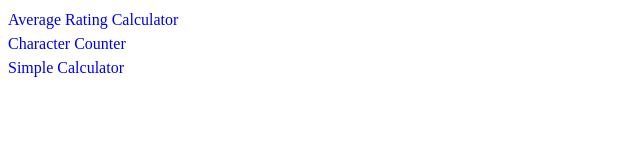
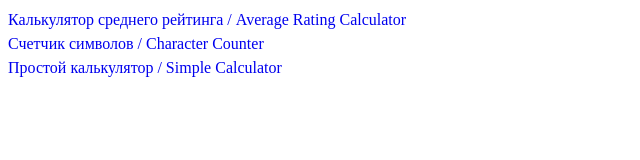
Before and after one commit to Zaryad/zaryad.github.com, a plain HTML site: page index.html in a window 1280 px wide. Shown: the whole page, without its empty margins (0-640 px from the left). Drawn offline with Linux system fonts and the light colour scheme.

Commit message:
Update index.html

```diff
--- a/index.html
+++ b/index.html
@@ -3,7 +3,7 @@
 <head>
  <meta http-equiv="Content-Type" content="text/html; charset=utf-8">
  <meta name="viewport" content="width=device-width, initial-scale=1.0, maximum-scale=2.0, user-scalable=yes">
-  <title>Мини приложения</title>
+  <title>Мини приложения / Mini Apps</title>
    <base href="mini-apps/">
     <style type="text/css">
 body {line-height:1.5}
@@ -11,8 +11,8 @@ a {text-decoration:none}
     </style>
 </head>
 <body>
-<a href="Average Rating Calculator.html">Average Rating Calculator</a><br>
-<a href="Character Counter.html">Character Counter</a><br>
-<a href="Simple Calculator.html">Simple Calculator</a><br>
+<a href="Average Rating Calculator.html">Калькулятор среднего рейтинга / Average Rating Calculator</a><br>
+<a href="Character Counter.html">Счетчик символов / Сharacter Counter</a><br>
+<a href="Simple Calculator.html">Простой калькулятор / Simple Calculator</a><br>
 </body>
 </html>
```
